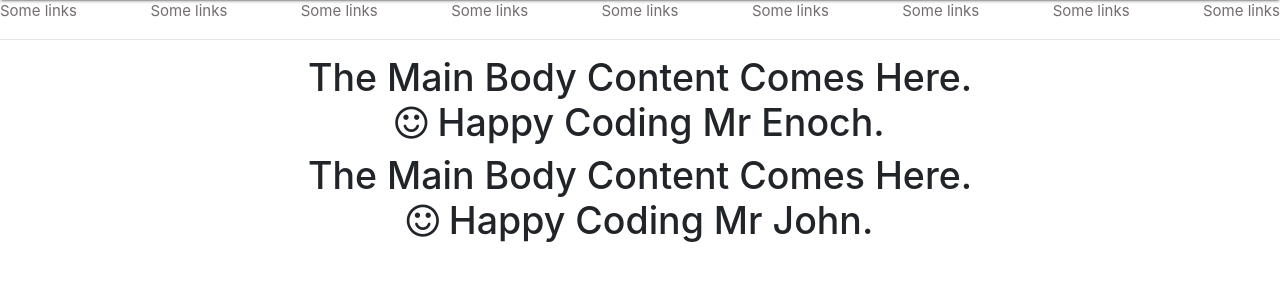
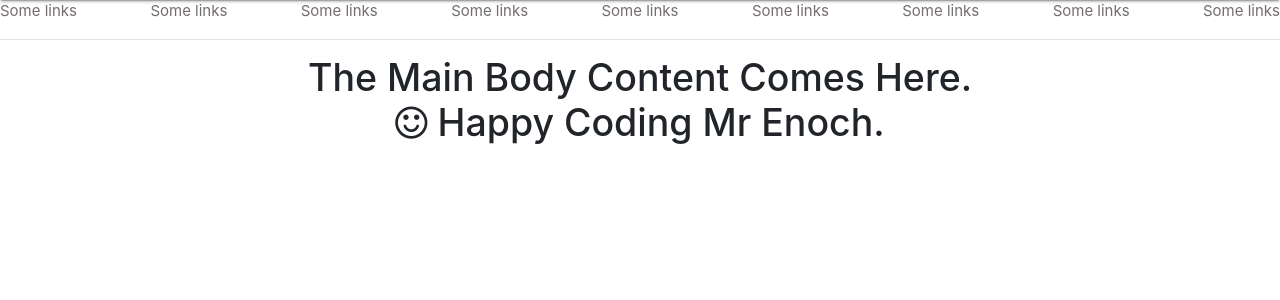
Before and after one commit to shstudentshub/studentshub, a PHP site: page / in a window 1280 px wide. Shown: the part 64-364 px from the top of the page. Run offline with PHP 8.4, Linux system fonts and the light colour scheme; some libraries are stand-ins or nearby versions.

```diff
--- a/StudentHub/index.php
+++ b/StudentHub/index.php
@@ -5,8 +5,3 @@
 
 <!-- include the footer of the document -->
 <?php include "includes/footer.inc.php"; ?>
-
-<h1 class="center-align">The Main Body Content Comes Here. <br/> <i class="fa fa-smile-o"></i> Happy Coding Mr John.</h1>
-
-<!-- include the footer of the document -->
-<?php include "includes/footer.inc.php"; ?>
```
